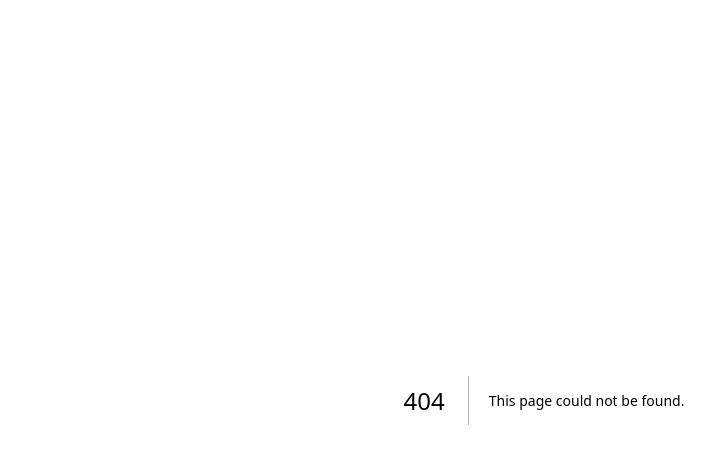
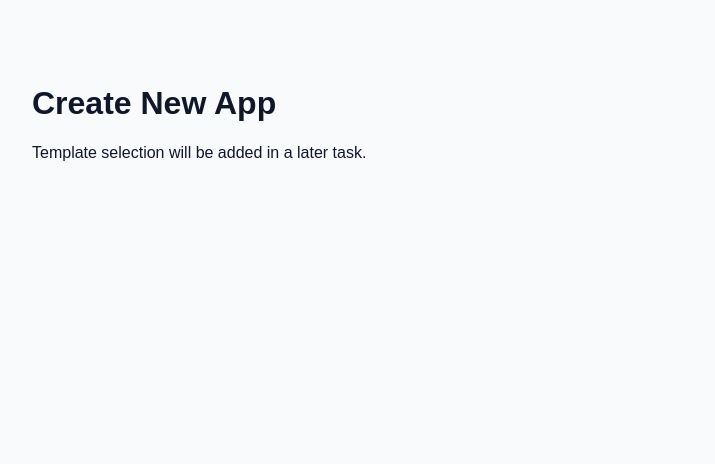
Before and after one commit to marchollins/cu-app-portal, a Next.js app: page /create in a window 1280 px wide. Before the commit this address had no page. Shown: the top 464 px of the page, without its empty margins (96-811 px from the left). Built offline with nearby package versions, Linux system fonts and the light colour scheme.

Commit message:
feat: add create route and test typings

```diff
--- /dev/null
+++ b/src/app/create/page.tsx
@@ -0,0 +1,10 @@
+import React from "react";
+
+export default function CreatePage() {
+  return (
+    <main>
+      <h1>Create New App</h1>
+      <p>Template selection will be added in a later task.</p>
+    </main>
+  );
+}
--- a/tsconfig.json
+++ b/tsconfig.json
@@ -18,7 +18,7 @@
     "paths": {
       "@/*": ["./src/*"]
     },
-    "types": ["node"]
+    "types": ["node", "vitest/globals"]
   },
   "include": [
     "next-env.d.ts",
```
Also changed, not shown: 1 other file (tests, documents, lock files or other folders).
